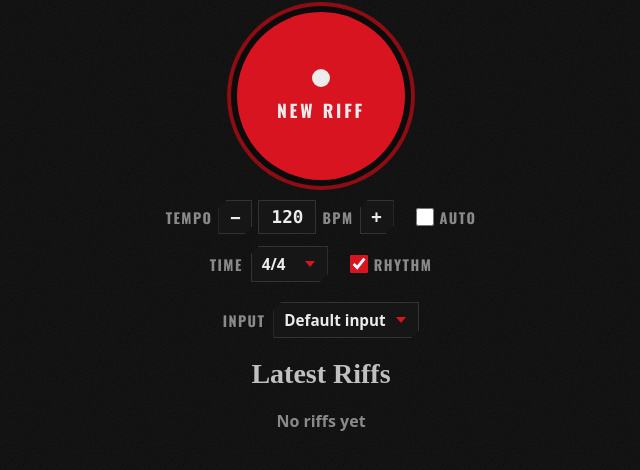
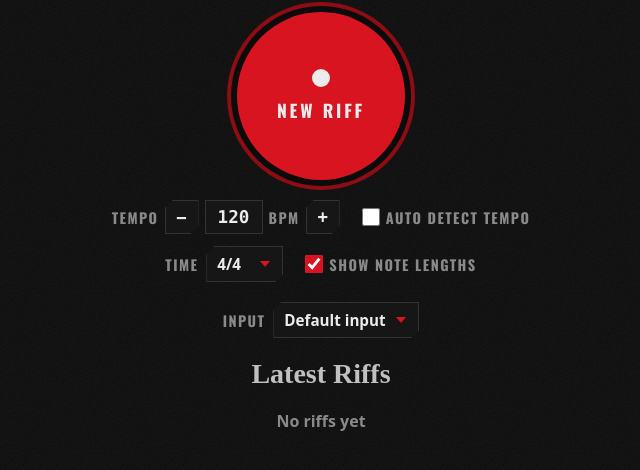
Before and after one commit to KoderNinja/riff-boi, a plain HTML site: page index.html in a window 1280 px wide. Shown: the part 140-610 px from the top of the page, without its empty margins (319-959 px from the left). Drawn offline with nearby package versions, Linux system fonts and the light colour scheme; a web font is replaced by a local one.

Commit message:
Rename the switches to Auto detect tempo and Show note lengths
So it's easier to tell what they do (my request). Each label also
works as the switch's name for screen readers.

Co-Authored-By: Claude Opus 5.5 <noreply@anthropic.com>

```diff
--- a/index.html
+++ b/index.html
@@ -36,9 +36,9 @@
         <span class="setting-unit">BPM</span>
         <button id="bpm-up" class="step-btn" aria-label="Faster">+</button>
       </div>
-      <label class="rhythm-switch" title="Work out the tempo from my notes when I tap Stop"><input id="auto-tempo-input" type="checkbox" aria-label="Auto tempo: work it out from my notes when I tap Stop"> <span class="setting-label">Auto</span></label>
+      <label class="rhythm-switch" title="Work out the tempo from my notes when I tap Stop"><input id="auto-tempo-input" type="checkbox"> <span class="setting-label">Auto detect tempo</span></label>
       <label class="meter-picker"><span class="setting-label">Time</span> <select id="meter-select" class="input-select" aria-label="Time signature"></select></label>
-      <label class="rhythm-switch"><input id="rhythm-input" type="checkbox" checked> <span class="setting-label">Rhythm</span></label>
+      <label class="rhythm-switch" title="Turn off to just see the notes, evenly spaced"><input id="rhythm-input" type="checkbox" checked> <span class="setting-label">Show note lengths</span></label>
     </div>
     <!-- Which input Riff Boi listens to: the mic or your audio interface (remembered between visits) -->
     <label class="input-picker">
```
Also changed, not shown: 3 other files.
